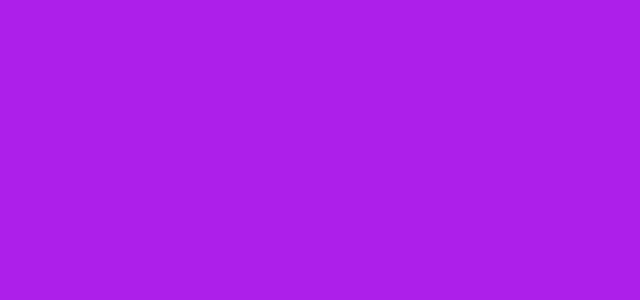
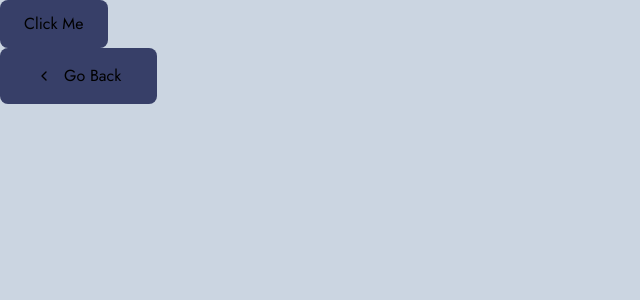
Before and after one commit to Ibarra11/ProductFeedback, a Next.js app: page / in a window 1280 px wide. Shown: the top 300 px of the page, without its empty margins (0-640 px from the left). Built offline with nearby package versions, Linux system fonts and the light colour scheme.

Commit message:
button with chevron left

```diff
--- /dev/null
+++ b/app/components/ButtonWithChevronLeft/index.tsx
@@ -0,0 +1,38 @@
+import * as React from "react";
+import { ChevronLeft } from "react-feather";
+import { ButtonHTMLAttributes } from "react";
+import clsx from "clsx";
+
+interface ButtonProps extends ButtonHTMLAttributes<HTMLButtonElement> {
+  withBg: boolean;
+}
+
+function ButtonWithChevronLeft({
+  withBg,
+  children,
+  ...rest
+}: React.PropsWithChildren<ButtonProps>) {
+  const bg = withBg ? `bg-brand-american_blue` : "";
+  const fontColor = withBg ? "white" : `brand_american_blue`;
+  const chevronColor = withBg ? "brand-alice_blue" : `brand-american_blue`;
+  return (
+    <button
+      {...rest}
+      className={clsx(
+        `${bg} text-${fontColor}`,
+        "flex gap-3 items-center justify-center text-brand rounded-lg py-4 px-9"
+      )}
+    >
+      <span className={`text-${chevronColor}`}>
+        <ChevronLeft size={16} />
+      </span>
+      <span
+        className={`hover:underline hover:underline-offset-4 transition-all duration-400`}
+      >
+        {children}
+      </span>
+    </button>
+  );
+}
+
+export default ButtonWithChevronLeft;
--- a/app/page.tsx
+++ b/app/page.tsx
@@ -1,5 +1,11 @@
 import Image from "next/image";
-
+import Button from "./components/Button";
+import ButtonWithChevronLeft from "./components/ButtonWithChevronLeft";
 export default function Home() {
-  return <main className="min-h-screen bg-brand-purple"></main>;
+  return (
+    <main className="min-h-screen bg-slate-300">
+      <Button color="american_blue">Click Me</Button>
+      <ButtonWithChevronLeft withBg={true}>Go Back</ButtonWithChevronLeft>
+    </main>
+  );
 }
--- a/package.json
+++ b/package.json
@@ -13,11 +13,13 @@
     "@types/node": "18.11.18",
     "@types/react": "18.0.27",
     "@types/react-dom": "18.0.10",
+    "clsx": "^1.2.1",
     "eslint": "8.33.0",
     "eslint-config-next": "13.1.6",
     "next": "13.1.6",
     "react": "18.2.0",
     "react-dom": "18.2.0",
+    "react-feather": "^2.0.10",
     "typescript": "4.9.5"
   },
   "devDependencies": {
```
Also changed, not shown: 1 other file (tests, documents, lock files or other folders).
